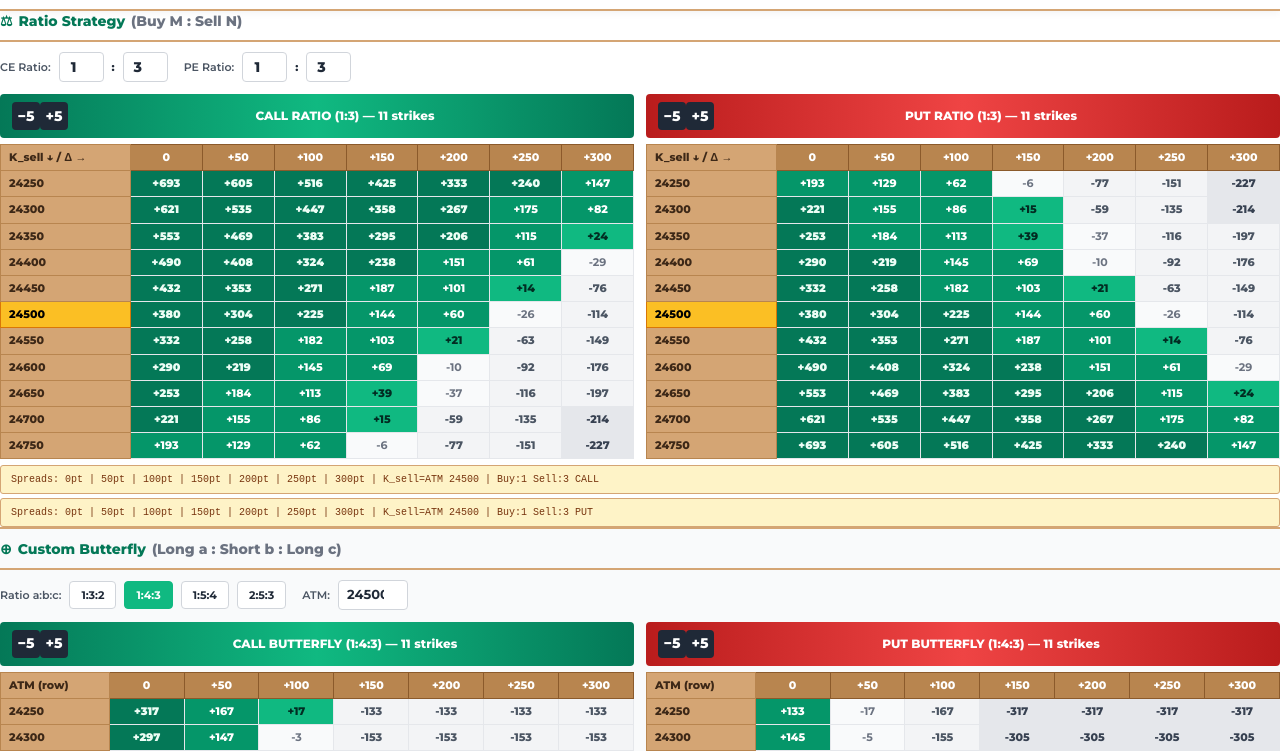
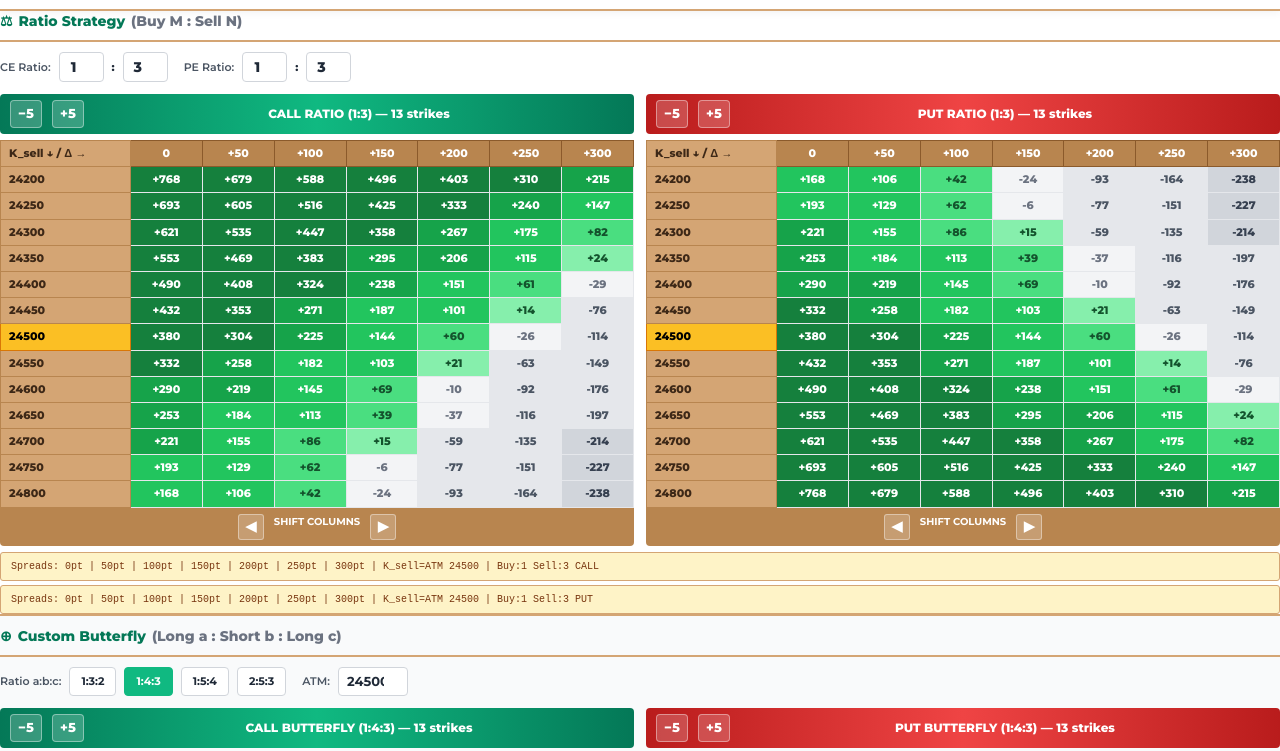
Before and after one commit to shailesh4224-del/spreadiq, a website: page public/strategy.html in a window 1280 px wide. Shown: the part 49-800 px from the top of the page. Drawn offline with nearby package versions, Linux system fonts and the light colour scheme; no server answers.

Commit message:
fix button positioning, add column scroll, gradient greens

```diff
--- a/public/strategy.html
+++ b/public/strategy.html
@@ -36,7 +36,7 @@
     text-align: center;
     padding: 6px 3px;
     font-size: 11px;
-    font-weight: 700;
+    font-weight: 800;
     min-width: 50px;
     cursor: pointer;
     transition: all 0.15s;
@@ -50,16 +50,20 @@
     border-color: #10b981;
   }
 
-  /* ✅ POSITIVE — MEDIUM GREEN backgrounds */
-  .pl-positive      { background: #10b981 !important; color: #022c22 !important; font-weight: 800; }
-  .pl-positive-mid  { background: #059669 !important; color: #ffffff !important; font-weight: 800; }
-  .pl-positive-high { background: #047857 !important; color: #ecfdf5 !important; font-weight: 900; }
+  /* ✅ POSITIVE — Gradient of medium-to-dark green (matches your image) */
+  /* Small positive: light/medium green | Big positive: darker green */
+  .pl-pos-1 { background: #86efac !important; color: #14532d !important; }   /* very light green */
+  .pl-pos-2 { background: #4ade80 !important; color: #14532d !important; }   /* light green */
+  .pl-pos-3 { background: #22c55e !important; color: #ffffff !important; }   /* medium green */
+  .pl-pos-4 { background: #16a34a !important; color: #ffffff !important; }   /* darker green */
+  .pl-pos-5 { background: #15803d !important; color: #ffffff !important; }   /* dark green */
 
   /* NEGATIVE — neutral gray (no red!) */
-  .pl-negative      { color: #6b7280 !important; background: #f9fafb !important; }
-  .pl-negative-mid  { color: #4b5563 !important; background: #f3f4f6 !important; font-weight: 800; }
-  .pl-negative-high { color: #374151 !important; background: #e5e7eb !important; font-weight: 800; }
-  .pl-zero          { color: #9ca3af !important; background: #ffffff !important; }
+  .pl-neg-1 { background: #f3f4f6 !important; color: #6b7280 !important; }
+  .pl-neg-2 { background: #e5e7eb !important; color: #4b5563 !important; font-weight: 800; }
+  .pl-neg-3 { background: #d1d5db !important; color: #374151 !important; font-weight: 800; }
+
+  .pl-zero  { background: #ffffff !important; color: #9ca3af !important; }
 
   input[type="number"] {
     background: #ffffff;
@@ -150,28 +154,50 @@
     font-weight: 600;
   }
 
-  /* ✅ +5 / -5 Strike Buttons */
+  /* ✅ +5 / -5 BUTTONS - positioned in title bar (left side) */
   .strike-ctrl-btn {
-    background: #1f2937;
+    background: rgba(255, 255, 255, 0.2);
     color: #fff;
-    border: none;
-    width: 28px;
+    border: 1px solid rgba(255, 255, 255, 0.4);
+    width: 32px;
     height: 28px;
     border-radius: 4px;
     cursor: pointer;
     font-weight: 800;
+    font-size: 13px;
+    margin-right: 4px;
+  }
+  .strike-ctrl-btn:hover {
+    background: rgba(255, 255, 255, 0.4);
+    border-color: rgba(255, 255, 255, 0.8);
+  }
+
+  /* ✅ COLUMN SCROLL BUTTONS - shift columns left/right */
+  .col-scroll-btn {
+    background: rgba(255, 255, 255, 0.2);
+    color: #fff;
+    border: 1px solid rgba(255, 255, 255, 0.4);
+    width: 26px;
+    height: 26px;
+    border-radius: 3px;
+    cursor: pointer;
+    font-weight: 800;
     font-size: 14px;
+    margin: 0 2px;
   }
-  .strike-ctrl-btn:hover { background: #10b981; color: #fff; }
+  .col-scroll-btn:hover {
+    background: rgba(255, 255, 255, 0.4);
+  }
 
   .spread-bar {
     display: flex;
     align-items: center;
-    padding: 8px 12px;
+    padding: 6px 10px;
     font-weight: 800;
     font-size: 12px;
     margin-bottom: 6px;
     border-radius: 4px;
+    gap: 6px;
   }
   .spread-bar.call {
     background: linear-gradient(90deg, #047857, #10b981, #047857);
@@ -181,28 +207,6 @@
     background: linear-gradient(90deg, #b91c1c, #ef4444, #b91c1c);
     color: #fff;
   }
-  .spread-bar .neg {
-    background: rgba(0,0,0,0.3);
-    color: #fff;
-    padding: 4px 10px;
-    border-radius: 3px;
-    margin-right: 8px;
-    cursor: pointer;
-    user-select: none;
-    font-weight: 800;
-  }
-  .spread-bar .neg:hover { background: rgba(0,0,0,0.5); }
-  .spread-bar .pos {
-    background: rgba(0,0,0,0.3);
-    color: #fff;
-    padding: 4px 10px;
-    border-radius: 3px;
-    margin-left: 8px;
-    cursor: pointer;
-    user-select: none;
-    font-weight: 800;
-  }
-  .spread-bar .pos:hover { background: rgba(0,0,0,0.5); }
 
   .formula-box {
     background: linear-gradient(135deg, #ecfdf5, #eff6ff);
@@ -263,6 +267,22 @@
     color: #fff !important;
     font-weight: 800;
     border: 1px solid #8b5a2b;
+    position: relative;
+  }
+  .col-meta .col-scroll-btn {
+    position: absolute;
+    top: 50%;
+    transform: translateY(-50%);
+    width: 18px;
+    height: 18px;
+    font-size: 11px;
+    line-height: 1;
+  }
+  .col-meta-scroll-left {
+    left: 2px;
+  }
+  .col-meta-scroll-right {
+    right: 2px;
   }
 
   ::-webkit-scrollbar { width: 8px; height: 8px; }
@@ -321,7 +341,6 @@
     <span>⚖</span> Ratio Strategy <span style="color:#6b7280">(Buy M : Sell N)</span>
   </div>
 
-  <!-- ✅ RANGE INPUTS REMOVED — Now +5/-5 buttons control strike count -->
   <div class="controls-row">
     <label>CE Ratio:</label>
     <input type="number" id="ratioBuy" class="ratio-input" value="1" min="1">
@@ -337,11 +356,11 @@
   <div class="grid md:grid-cols-2 gap-3">
     <!-- CALL RATIO -->
     <div>
-      <!-- ✅ +5 / -5 buttons next to title -->
+      <!-- ✅ −5/+5 buttons on LEFT of title -->
       <div class="spread-bar call">
-        <button class="strike-ctrl-btn" onclick="changeStrikeRows(-5, 'call')">−5</button>
-        <button class="strike-ctrl-btn" onclick="changeStrikeRows(5, 'call')">+5</button>
-        <span style="flex:1; text-align:center" id="callRatioTitle">CALL RATIO (1:3)</span>
+        <button class="strike-ctrl-btn" onclick="changeStrikeRows(-5, 'call')" title="Remove 5 strikes below">−5</button>
+        <button class="strike-ctrl-btn" onclick="changeStrikeRows(5, 'call')" title="Add 5 strikes above">+5</button>
+        <span style="flex:1; text-align:center" id="callRatioTitle">CALL RATIO (1:3) — 13 strikes</span>
       </div>
       <div class="overflow-x-auto">
         <table>
@@ -359,15 +378,21 @@
           </thead>
           <tbody id="callRatioBody"></tbody>
         </table>
+        <!-- ✅ Column scroll buttons BELOW the table -->
+        <div style="display:flex; justify-content:center; gap:8px; padding:6px; background:#b8854f; border-radius:0 0 4px 4px;">
+          <button class="col-scroll-btn" onclick="shiftColumns(-50, 'call')" title="Shift columns left (−50pts)">◀</button>
+          <span style="color:#fff; font-size:10px; font-weight:700;">SHIFT COLUMNS</span>
+          <button class="col-scroll-btn" onclick="shiftColumns(50, 'call')" title="Shift columns right (+50pts)">▶</button>
+        </div>
       </div>
     </div>
 
     <!-- PUT RATIO -->
     <div>
       <div class="spread-bar put">
-        <button class="strike-ctrl-btn" onclick="changeStrikeRows(-5, 'put')">−5</button>
-        <button class="strike-ctrl-btn" onclick="changeStrikeRows(5, 'put')">+5</button>
-        <span style="flex:1; text-align:center" id="putRatioTitle">PUT RATIO (1:3)</span>
+        <button class="strike-ctrl-btn" onclick="changeStrikeRows(-5, 'put')" title="Remove 5 strikes above">−5</button>
+        <button class="strike-ctrl-btn" onclick="changeStrikeRows(5, 'put')" title="Add 5 strikes above">+5</button>
+        <span style="flex:1; text-align:center" id="putRatioTitle">PUT RATIO (1:3) — 13 strikes</span>
       </div>
       <div class="overflow-x-auto">
         <table>
@@ -385,6 +410,11 @@
           </thead>
           <tbody id="putRatioBody"></tbody>
         </table>
+        <div style="display:flex; justify-content:center; gap:8px; padding:6px; background:#b8854f; border-radius:0 0 4px 4px;">
+          <button class="col-scroll-btn" onclick="shiftColumns(-50, 'put')" title="Shift columns left">◀</button>
+          <span style="color:#fff; font-size:10px; font-weight:700;">SHIFT COLUMNS</span>
+          <button class="col-scroll-btn" onclick="shiftColumns(50, 'put')" title="Shift columns right">▶</button>
+        </div>
       </div>
     </div>
   </div>
@@ -415,7 +445,7 @@
       <div class="spread-bar call">
         <button class="strike-ctrl-btn" onclick="changeBFStrikeRows(-5, 'call')">−5</button>
         <button class="strike-ctrl-btn" onclick="changeBFStrikeRows(5, 'call')">+5</button>
-        <span style="flex:1; text-align:center" id="callBFTitle">CALL BUTTERFLY (1 : 4 : 3)</span>
+        <span style="flex:1; text-align:center" id="callBFTitle">CALL BUTTERFLY (1 : 4 : 3) — 13 strikes</span>
       </div>
       <div class="overflow-x-auto">
         <table>
@@ -433,6 +463,11 @@
           </thead>
           <tbody id="callBFBody"></tbody>
         </table>
+        <div style="display:flex; justify-content:center; gap:8px; padding:6px; background:#b8854f; border-radius:0 0 4px 4px;">
+          <button class="col-scroll-btn" onclick="shiftBFColumns(-50, 'call')">◀</button>
+          <span style="color:#fff; font-size:10px; font-weight:700;">SHIFT COLUMNS</span>
+          <button class="col-scroll-btn" onclick="shiftBFColumns(50, 'call')">▶</button>
+        </div>
       </div>
     </div>
 
@@ -441,7 +476,7 @@
       <div class="spread-bar put">
         <button class="strike-ctrl-btn" onclick="changeBFStrikeRows(-5, 'put')">−5</button>
         <button class="strike-ctrl-btn" onclick="changeBFStrikeRows(5, 'put')">+5</button>
-        <span style="flex:1; text-align:center" id="putBFTitle">PUT BUTTERFLY (1 : 4 : 3)</span>
+        <span style="flex:1; text-align:center" id="putBFTitle">PUT BUTTERFLY (1 : 4 : 3) — 13 strikes</span>
       </div>
       <div class="overflow-x-auto">
         <table>
@@ -459,6 +494,11 @@
           </thead>
           <tbody id="putBFBody"></tbody>
         </table>
+        <div style="display:flex; justify-content:center; gap:8px; padding:6px; background:#b8854f; border-radius:0 0 4px 4px;">
+          <button class="col-scroll-btn" onclick="shiftBFColumns(-50, 'put')">◀</button>
+          <span style="color:#fff; font-size:10px; font-weight:700;">SHIFT COLUMNS</span>
+          <button class="col-scroll-btn" onclick="shiftBFColumns(50, 'put')">▶</button>
+        </div>
       </div>
     </div>
   </div>
@@ -499,17 +539,15 @@
   let spotPrice = 0, atmStrike = 0, strikeGap = 50;
   let chainMap = {};
   let currentBF = '1:4:3';
-  let numCols = 7;  // ✅ FIXED: 7 columns (0 to 300), no duplicates
+  let numCols = 7;
 
-  // ✅ FIXED: 7 columns, starting at 0, no duplicates
-  // For NIFTY (gap=50): 0, 50, 100, 150, 200, 250, 300
-  // For BANKNIFTY (gap=100): 0, 100, 200, 300, 400, 500, 600
+  // Column spreads — starts at 0, steps by strikeGap
   let colSpreads = [0, 50, 100, 150, 200, 250, 300];
   let bfColSpreads = [0, 50, 100, 150, 200, 250, 300];
 
-  // ✅ Number of strike rows (default 11: 5 above ATM + ATM + 5 below)
-  let ratioRows = 11;
-  let bfRows = 11;
+  // Strike rows (default 13: 6 above ATM + ATM + 6 below)
+  let ratioRows = 13;
+  let bfRows = 13;
 
   const SYMBOL_CONFIG = {
     'NIFTY':     { gap: 50,  defaultSpot: 24500, nseName: 'NIFTY' },
@@ -653,7 +691,7 @@
       : 'Weekly';
     document.getElementById('bfATMInput').value = atmStrike;
 
-    // ✅ Set spread columns based on strike gap (BANKNIFTY = 100pt steps)
+    // Reset spreads based on strike gap
     colSpreads = [];
     bfColSpreads = [];
     for (let i = 0; i < numCols; i++) {
@@ -667,7 +705,7 @@
   function generateChain(spot) {
     const atm = Math.round(spot / strikeGap) * strikeGap;
     const chainMap = {};
-    for (let i = -20; i <= 20; i++) {
+    for (let i = -25; i <= 25; i++) {
       const strike = atm + (i * strikeGap);
       const m = (strike - spot) / spot;
       const iv = 14 + Math.abs(m) * 100;
@@ -681,9 +719,9 @@
   }
 
   // ===== STRIKE ROW CONTROLS =====
-  // ✅ +5 / -5 buttons add/remove 5 strike rows
+  // ✅ −5 removes 5 strikes, +5 adds 5 strikes
   function changeStrikeRows(delta, type) {
-    ratioRows = Math.max(3, Math.min(31, ratioRows + delta));  // 3 to 31 rows
+    ratioRows = Math.max(3, Math.min(31, ratioRows + delta));
     renderRatio();
   }
 
@@ -692,7 +730,20 @@
     renderBF();
   }
 
-  // ===== COLUMN CONTROLS =====
+  // ===== COLUMN SCROLL CONTROLS =====
+  // ✅ ◀ shifts columns LEFT by 50pts, ▶ shifts RIGHT by 50pts
+  function shiftColumns(delta, type) {
+    colSpreads = colSpreads.map(s => Math.max(0, s + delta));
+    updateColHeaders(type + 'RatioCol', colSpreads);
+    renderAll();
+  }
+
+  function shiftBFColumns(delta, type) {
+    bfColSpreads = bfColSpreads.map(s => Math.max(0, s + delta));
+    updateColHeaders(type + 'BFCol', bfColSpreads);
+    renderAll();
+  }
+
   function updateColHeaders(prefix, spreads) {
     for (let i = 0; i < numCols; i++) {
       const el = document.getElementById(prefix + i);
@@ -743,16 +794,18 @@
   }
 
   /**
-   * ✅ POSITIVE — MEDIUM GREEN backgrounds
-   * ✅ NEGATIVE — neutral gray (no red)
+   * ✅ POSITIVE — gradient from light green (low) to dark green (high)
+   * ✅ NEGATIVE — neutral gray
    */
   function getPLClass(pl) {
-    if (pl > 200)  return 'pl-positive-high';  // darkest green
-    if (pl > 50)   return 'pl-positive-mid';   // medium dark green
-    if (pl > 0)    return 'pl-positive';       // medium green (default positive)
-    if (pl < -200) return 'pl-negative-high';
-    if (pl < -50)  return 'pl-negative-mid';
-    if (pl < 0)    return 'pl-negative';
+    if (pl > 300) return 'pl-pos-5';   // Darkest green
+    if (pl > 200) return 'pl-pos-4';   // Dark green
+    if (pl > 100) return 'pl-pos-3';   // Medium green
+    if (pl > 30)  return 'pl-pos-2';   // Light green
+    if (pl > 0)   return 'pl-pos-1';   // Very light green
+    if (pl < -200) return 'pl-neg-3';
+    if (pl < -50)  return 'pl-neg-2';
+    if (pl < 0)    return 'pl-neg-1';
     return 'pl-zero';
   }
 
@@ -763,7 +816,6 @@
     const buyQtyPE   = parseInt(document.getElementById('ratioBuyPE').value)  || 1;
     const sellQtyPE  = parseInt(document.getElementById('ratioSellPE').value) || 3;
 
-    // ✅ Strike list centered around ATM
     const half = Math.floor(ratioRows / 2);
     const strikeList = [];
     for (let i = -half; i <= half; i++) {
@@ -917,7 +969,7 @@
     document.getElementById('modalLegs').innerHTML =
       `<div class="modal-leg"><span class="px-2 py-0.5 bg-emerald-100 text-emerald-700 rounded text-xs font-bold">BUY</span><span>${a}× ${itm} ${type.toUpperCase()} @ ₹${fmt(itmLTP)}</span></div>
        <div class="modal-leg"><span class="px-2 py-0.5 bg-red-100 text-red-700 rounded text-xs font-bold">SELL</span><span>${b}× ${centre} ${type.toUpperCase()} @ ₹${fmt(atmLTP)}</span></div>
-       <div class="modal-leg"><span class="px-2 py-0.5 bg-emerald-100 text-emerald-700 rounded text-xs font-bold">BUY</span><span>${c}× ${otm} ${type.toUpperCase()} @ ₹${fmt(otmLTP)}</span></div>`;
+       <div class="modal-leg"><span class="px-2 py-0.5 bg-emerald-100 text-red-700 rounded text-xs font-bold">BUY</span><span>${c}× ${otm} ${type.toUpperCase()} @ ₹${fmt(otmLTP)}</span></div>`;
 
     document.getElementById('modalMargin').textContent = '₹' + (margin / 100000).toFixed(2) + ' L';
     document.getElementById('modalQty').textContent = b + ' × ' + centre.toLocaleString() + ' / Lot';
```
